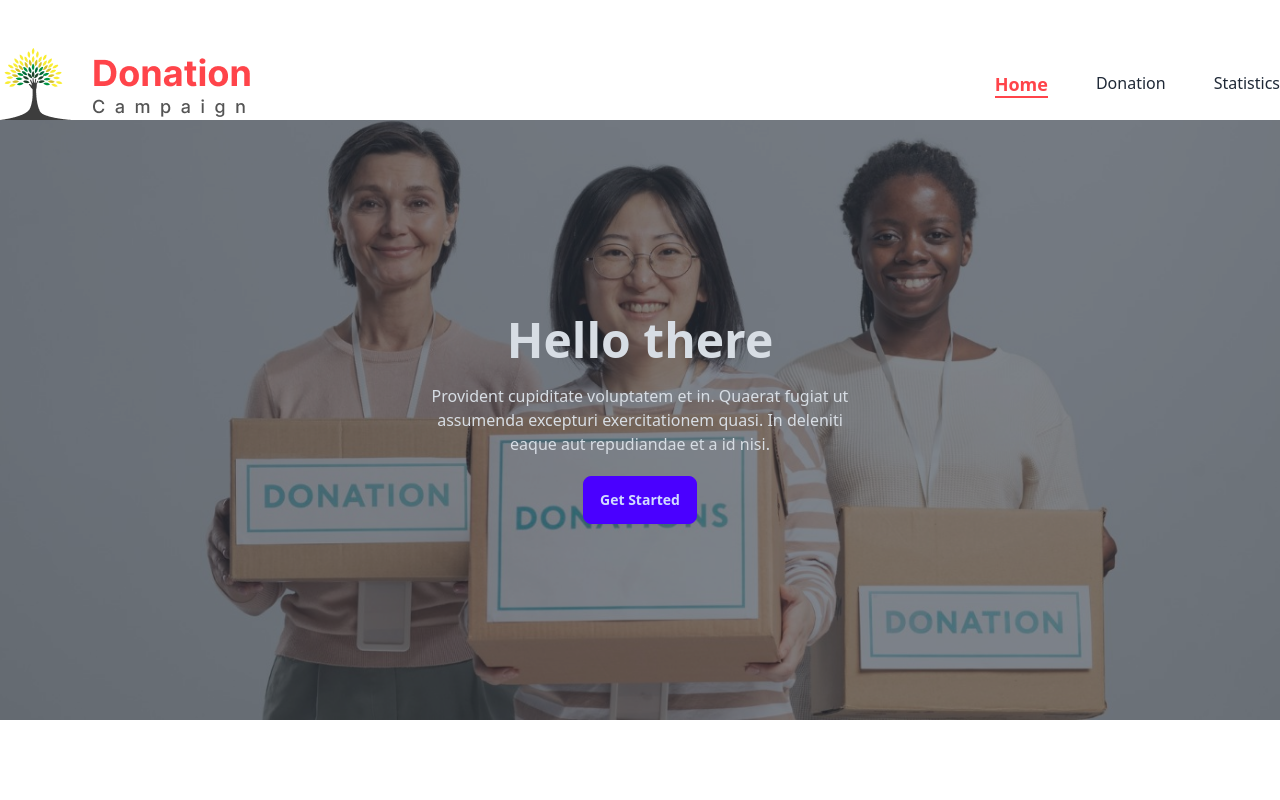
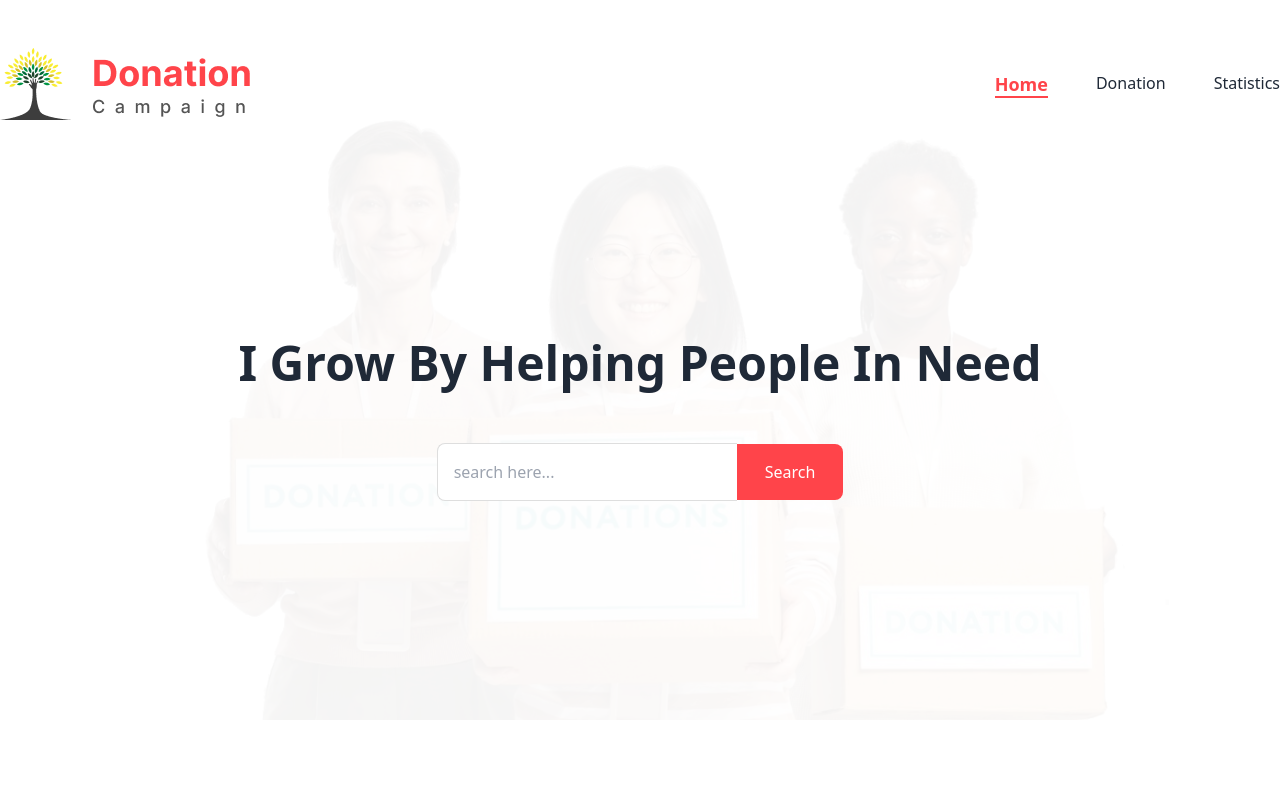
Before and after one commit to farhanAfrad/donation-campaign, a React (Vite) app: page /home in a window 1280 px wide. Shown: the top 800 px of the page. Built offline with nearby package versions, Linux system fonts and the light colour scheme.

Commit message:
search function added

```diff
--- a/src/Components/Donation/Donation.jsx
+++ b/src/Components/Donation/Donation.jsx
@@ -9,17 +9,17 @@ const Donation = () => {
     const donations = donationItem.filter( item => donatedData.find(data => item.id == data) );
     console.log(donations);
 
-    const [donatedItemLength, setDonatedItemLenght] = useState(4)
+    const [donatedItemLength, setDonatedItemLenght] = useState(0)
 
 
     return (
         <div>
             <div className='grid grid-cols-2 gap-6 mt-20'>
                 {
-                    donations.slice(0,donatedItemLength).map(donation => <DonationCard key={donation.id} donation={donation}></DonationCard>)
+                    donations.slice(0,4).map(donation => <DonationCard key={donation.id} donation={donation}></DonationCard>)
                 }
             </div>
-            <div className={`mt-10 text-center ${(donatedItemLength < 4 || donatedItemLength == donations.length) ? 'hidden': ''}`}>
+            <div className={`mt-10 text-center ${donatedItemLength === donations.length ? 'hidden': donatedItemLength < 4 ? 'hidden' : ''}`}>
                 <button onClick={()=>setDonatedItemLenght(donations.length)} className='py-3 px-6 rounded-lg bg-green-600 text-white font-semibold'>See All</button>
             </div>
         </div>
--- a/src/Components/Home/Home.jsx
+++ b/src/Components/Home/Home.jsx
@@ -1,25 +1,58 @@
-import React from 'react';
+import React, { useState } from 'react';
 import { useLoaderData } from 'react-router-dom';
 import ItemCard from '../ItemCard/ItemCard';
+// import banner from '../../../public/images/banner.png'
 
 const Home = () => {
     const donationItems = useLoaderData();
-    console.log(donationItems.length);
+
+    const [searchValue , setSearchValue] = useState('');
+
+    const [flag, setFlag] = useState(false);
+
+
+    // const [searchedCategoryItems, setSearchedCategoryItems] = useState([]);
+    console.log(donationItems);
+    const handleSubmit = e =>{
+        e.preventDefault();
+        const searchedValue = e.target.search.value;
+        setSearchValue(searchedValue);
+        if(searchedValue === 'Education' || searchedValue === 'Food' || searchedValue === 'Health'){
+            setFlag(true);
+        }
+        else{setFlag(false)}
+
+    }
+
+    const results = donationItems.filter(item => item.category == searchValue);
+    console.log(results);
+
+
+
     return (
         <div>
-            <div className="hero h-[600px] " style={{ backgroundImage: 'url(/public/images/banner.jpg)' }}>
-                <div className="hero-overlay bg-opacity-60"></div>
-                <div className="hero-content text-center text-neutral-content">
+            <div className="hero h-[600px]" style={{ backgroundImage: 'url(../../../public/images/banner.png)' }}>
+                <div className="hero-overlay bg-[#fffffff2]"></div>
+                <div className="hero-content text-center flex-col">
+                    <h2 className='text-5xl font-bold mb-10'>I Grow By Helping People In Need</h2>
                     <div className="max-w-md">
-                        <h1 className="mb-5 text-5xl font-bold">Hello there</h1>
-                        <p className="mb-5">Provident cupiditate voluptatem et in. Quaerat fugiat ut assumenda excepturi exercitationem quasi. In deleniti eaque aut repudiandae et a id nisi.</p>
-                        <button className="btn btn-primary">Get Started</button>
+                        <form onSubmit={handleSubmit}>
+                            <div>
+                                <input className='border border-r-0 border-[#DEDEDE] p-4 w-[300px] rounded-s-lg' type="text" name="search" id="" placeholder='search here...' />
+                                <button className='bg-[#FF444A] text-white py-4 px-7 rounded-e-lg'>Search</button>
+                            </div>
+
+                        </form>
                     </div>
                 </div>
             </div>
+
+
             <div className='grid grid-cols-4 gap-6 mt-24'>
                 {
-                    donationItems.map(item => <ItemCard key={item.id} item={item}></ItemCard>)
+                    // donationItems.filter(item => item.category === searchValue).map(item => <ItemCard key={item.id} item={item}></ItemCard>)
+                     flag ? results.map(item => <ItemCard key={item.id} item={item}></ItemCard>) : donationItems.map(item => <ItemCard key={item.id} item={item}></ItemCard>)
+
                 }
             </div>
         </div>
--- a/src/Components/NavBar/NavBar.jsx
+++ b/src/Components/NavBar/NavBar.jsx
@@ -1,15 +1,20 @@
+import React from "react";
 import { NavLink } from "react-router-dom";
 
 
-const link = <>
-    <li><NavLink to='/home'>Home</NavLink></li>
-    <li><NavLink to='/donation'>Donation</NavLink></li>
-    <li><NavLink to='/statistics'>Statistics</NavLink></li>
-</>
+
 const NavBar = () => {
+
+
+
+    const link = <>
+       <li><NavLink to="/home">Home</NavLink></li>
+        <li><NavLink to='/donation'>Donation</NavLink></li>
+        <li><NavLink to='/statistics'>Statistics</NavLink></li>
+    </>
     return (
         <div>
-            <div className="flex justify-between items-center mt-12">
+            <div className="flex justify-between items-center mt-12 z-20">
                 <div className="">
                     <img src="/public/images/Logo.png" alt="" />
                 </div>
--- a/src/Components/Root/Root.jsx
+++ b/src/Components/Root/Root.jsx
@@ -1,9 +1,22 @@
 import { Outlet } from "react-router-dom";
 import NavBar from "../NavBar/NavBar";
+// import { useLocation, redirect } from "react-router-dom";
+
 
 const Root = () => {
+    // const location = useLocation();
+
+    // // const isHome = location.pathname === "/home" || location.pathname === "/";
+    // // const redkt = () =>{
+    // //     if(isHome){
+    // //         console.log('redirect')
+    // //         redirect("/login");
+
+    // //     }
+    // // };
+    // redkt();
     return (
-        <div className="max-w-7xl mx-auto mb-44 relative">
+        <div className="max-w-7xl mx-auto mb-44">
             <NavBar></NavBar>
             <Outlet></Outlet>
         </div>
--- a/src/main.jsx
+++ b/src/main.jsx
@@ -1,5 +1,6 @@
 import React from 'react'
 import ReactDOM from 'react-dom/client'
+
 import './index.css'
 import {
   createBrowserRouter,
@@ -15,8 +16,10 @@ const router = createBrowserRouter([
   {
     path:'/',
     element:<Root></Root>,
+
     children:[
       {
+        index: true,
         path:'/home',
         element:<Home></Home>,
         loader: () => fetch('/public/data.json')
```
Also changed, not shown: public/images/banner.jpg (deleted), public/images/banner.png (added).
